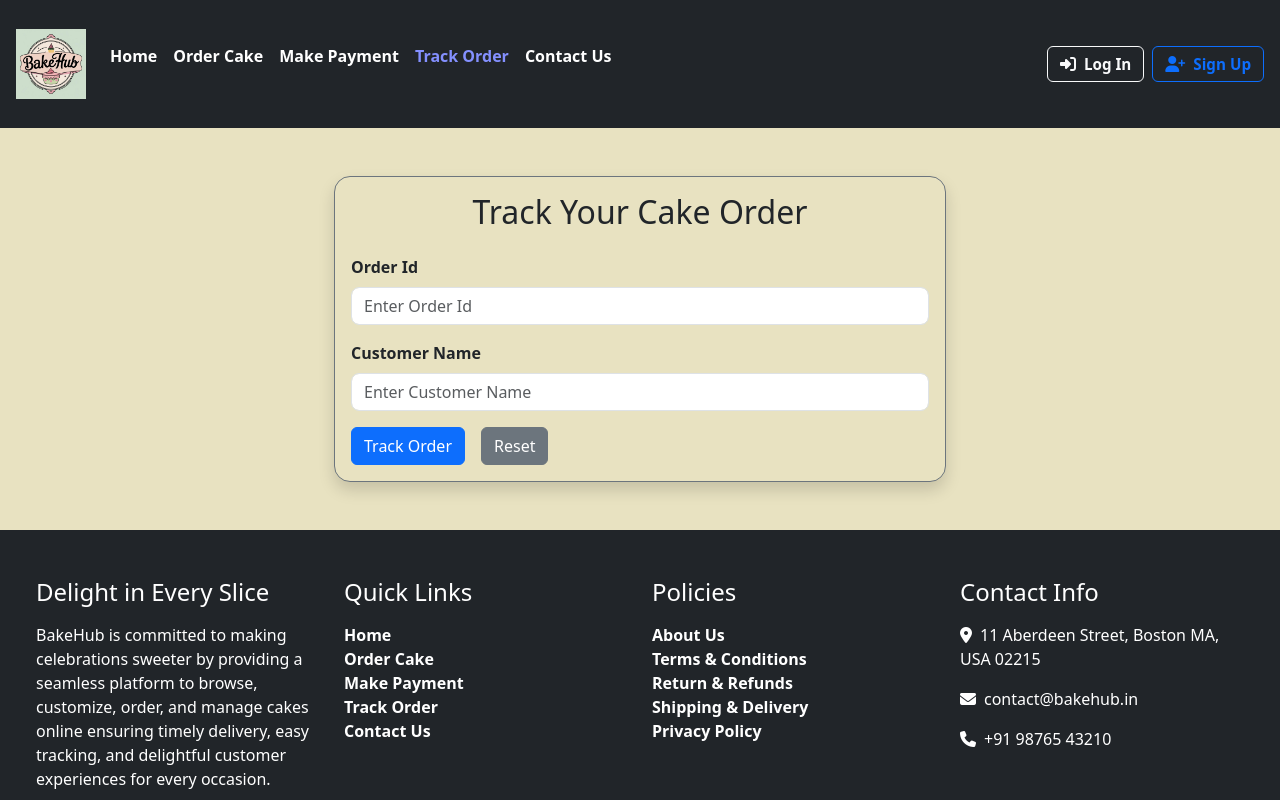
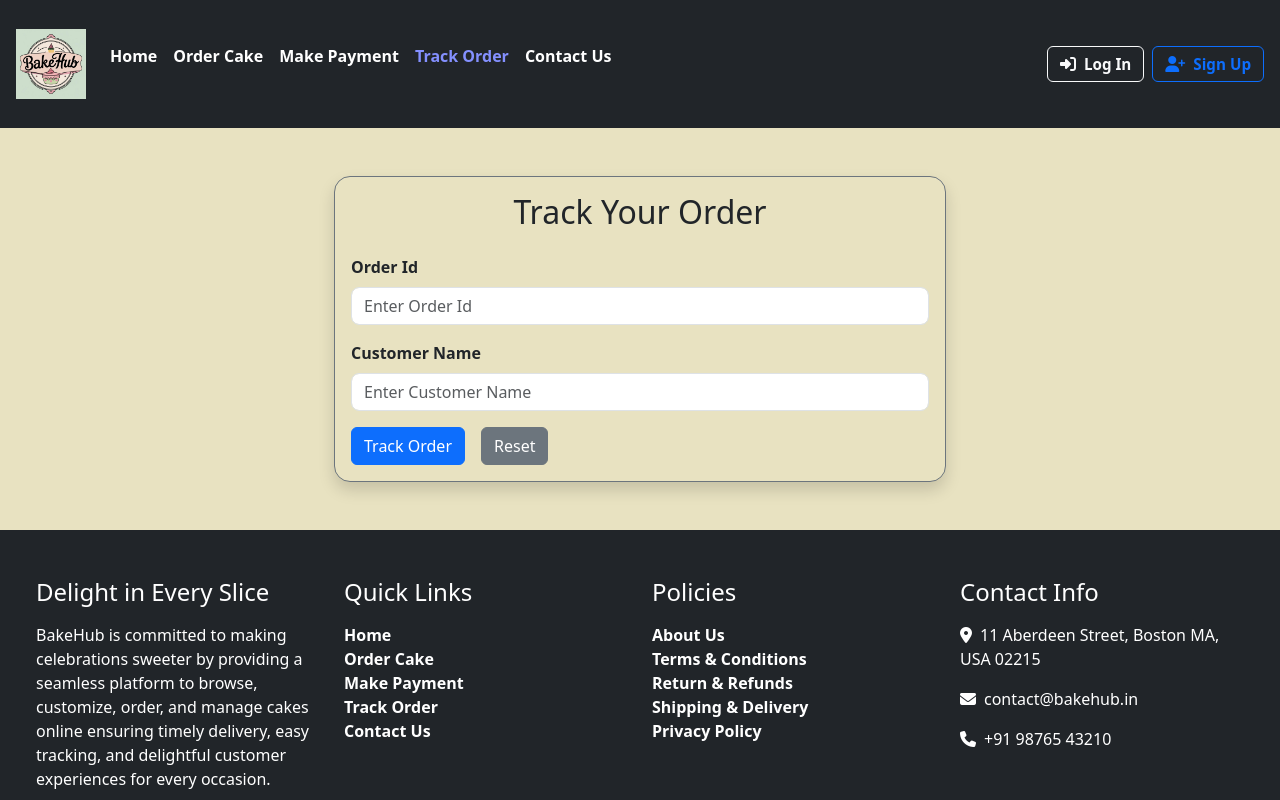
Before and after one commit to prathmesh133/BakeHub, an Angular app: page /trackorder in a window 1280 px wide. Shown: the top 800 px of the page. Built offline with nearby package versions, Linux system fonts and the light colour scheme.

Commit message:
add changes

```diff
--- a/src/app/components/trackorder/trackorder.component.html
+++ b/src/app/components/trackorder/trackorder.component.html
@@ -3,7 +3,7 @@
     <div class="col-12 col-sm-10 col-md-8 col-lg-6">
       <div class="card shadow rounded-4 border border-secondary mt-5 mb-5">
         <div class="card-body">
-          <h2 class="text-center text-dark mb-4">Track Your Cake Order</h2>
+          <h2 class="text-center text-dark mb-4">Track Your Order</h2>
           <form [formGroup]="trackForm" (ngSubmit)="trackOrder()">
             <div class="mb-3">
               <label class="form-label fw-semibold">Order Id</label>
```
